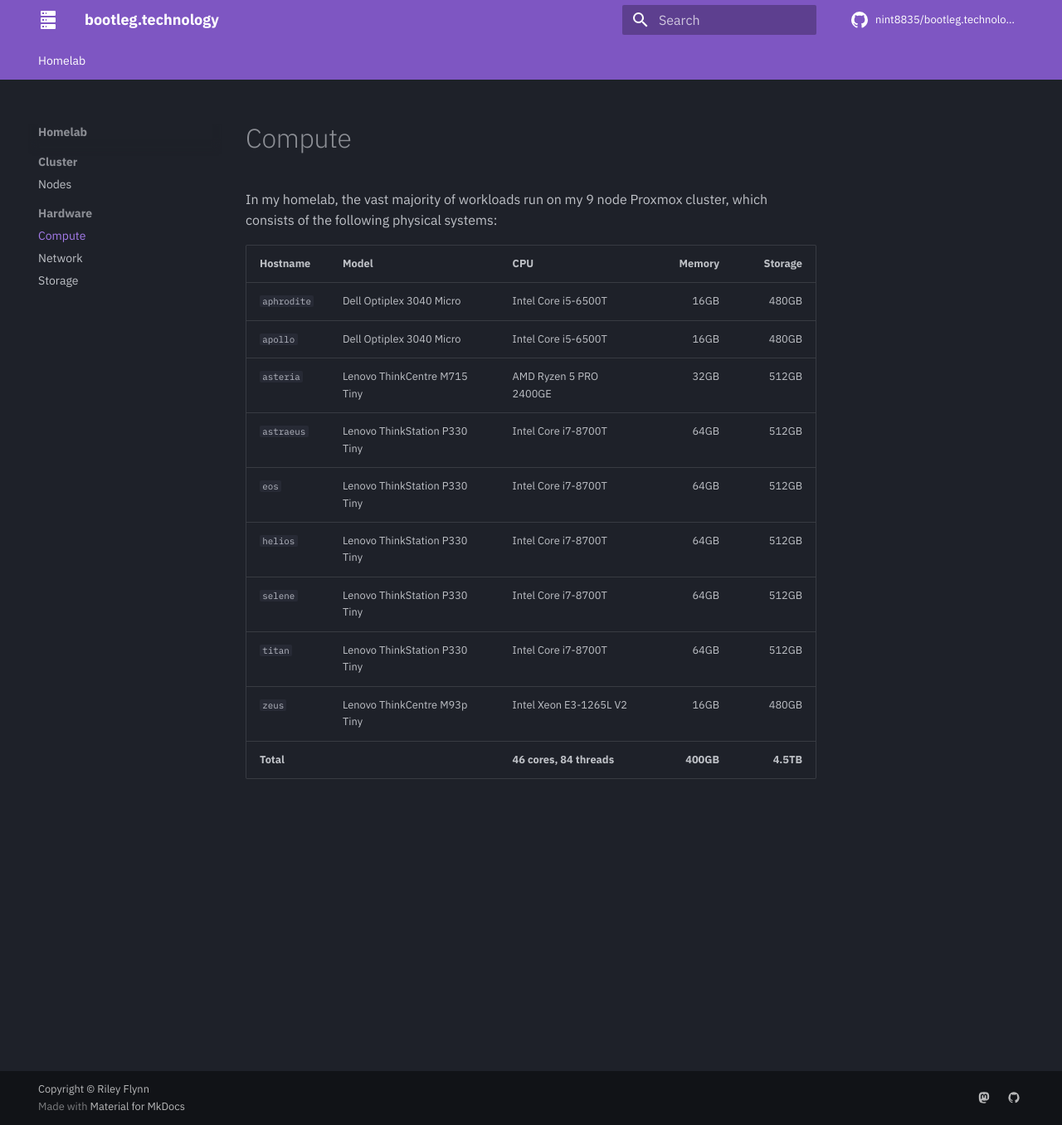
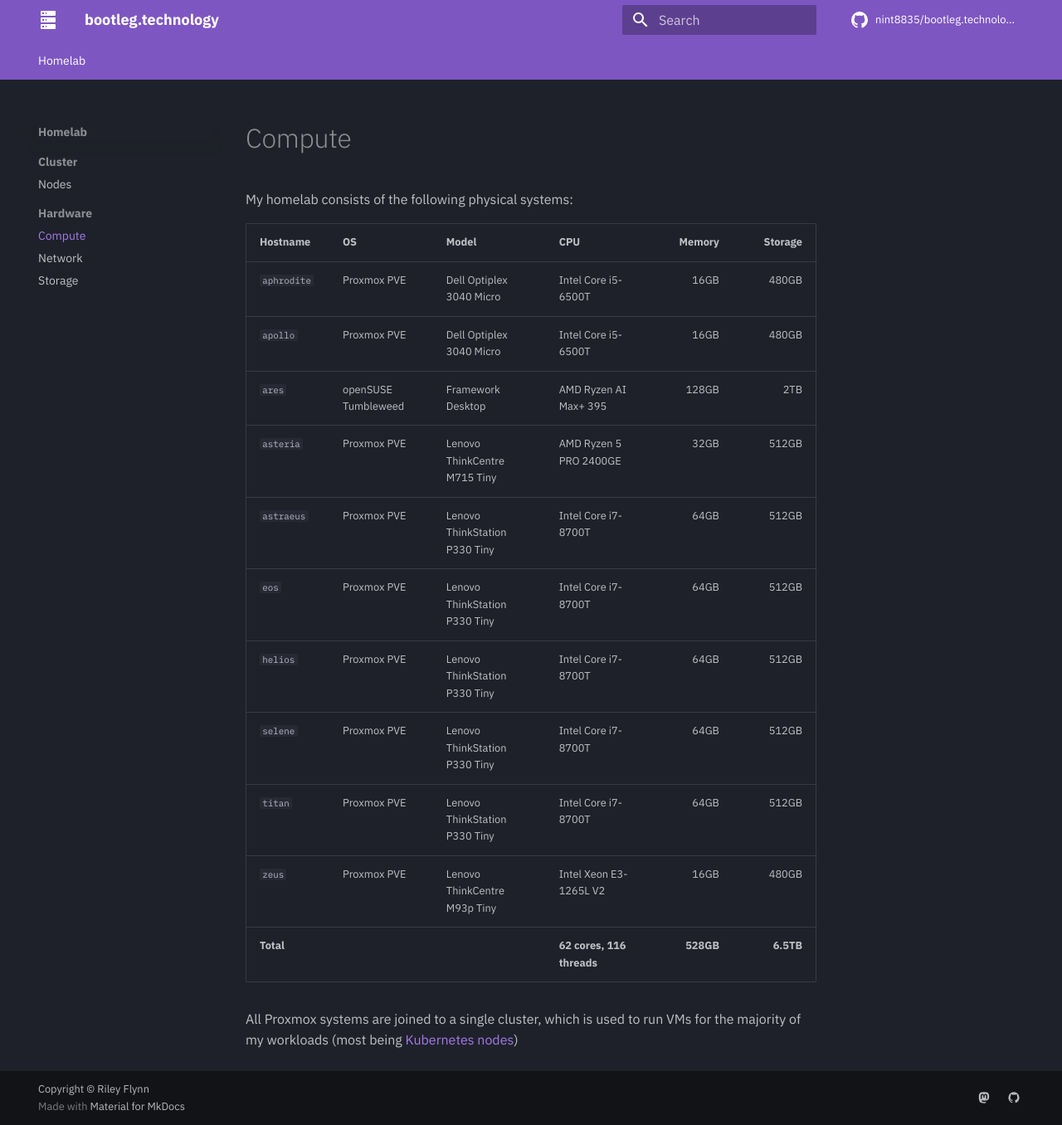
Before and after one commit to nint8835/bootleg.technology, an MkDocs documentation site: the page built from docs/homelab/hardware/compute.md, in a window 1280 px wide and 1356 px high. Shown: the whole window at 83% size. Built offline with MkDocs 1.6.1 and Material for MkDocs 9.7.7, drawn with Linux system fonts in a browser that asks for light colours; plug-ins that fetch from the network failed and are left out; comment, search, counter and statistics services are not loaded.

Commit message:
Add Framework Desktop to compute list

```diff
--- a/docs/homelab/hardware/compute.md
+++ b/docs/homelab/hardware/compute.md
@@ -3,17 +3,20 @@
 description: Details of the compute hardware I use in my homelab.
 ---
 
-In my homelab, the vast majority of workloads run on my 9 node Proxmox cluster, which consists of the following physical systems:
+My homelab consists of the following physical systems:
 
-| Hostname    | Model                         | CPU                      |    Memory |   Storage |
-| ----------- | ----------------------------- | ------------------------ | --------: | --------: |
-| `aphrodite` | Dell Optiplex 3040 Micro      | Intel Core i5-6500T      |      16GB |     480GB |
-| `apollo`    | Dell Optiplex 3040 Micro      | Intel Core i5-6500T      |      16GB |     480GB |
-| `asteria`   | Lenovo ThinkCentre M715 Tiny  | AMD Ryzen 5 PRO 2400GE   |      32GB |     512GB |
-| `astraeus`  | Lenovo ThinkStation P330 Tiny | Intel Core i7-8700T      |      64GB |     512GB |
-| `eos`       | Lenovo ThinkStation P330 Tiny | Intel Core i7-8700T      |      64GB |     512GB |
-| `helios`    | Lenovo ThinkStation P330 Tiny | Intel Core i7-8700T      |      64GB |     512GB |
-| `selene`    | Lenovo ThinkStation P330 Tiny | Intel Core i7-8700T      |      64GB |     512GB |
-| `titan`     | Lenovo ThinkStation P330 Tiny | Intel Core i7-8700T      |      64GB |     512GB |
-| `zeus`      | Lenovo ThinkCentre M93p Tiny  | Intel Xeon E3-1265L V2   |      16GB |     480GB |
-| **Total**   |                               | **46 cores, 84 threads** | **400GB** | **4.5TB** |
+| Hostname    | OS                  | Model                         | CPU                       |    Memory |   Storage |
+| ----------- | ------------------- | ----------------------------- | ------------------------- | --------: | --------: |
+| `aphrodite` | Proxmox PVE         | Dell Optiplex 3040 Micro      | Intel Core i5-6500T       |      16GB |     480GB |
+| `apollo`    | Proxmox PVE         | Dell Optiplex 3040 Micro      | Intel Core i5-6500T       |      16GB |     480GB |
+| `ares`      | openSUSE Tumbleweed | Framework Desktop             | AMD Ryzen AI Max+ 395     |     128GB |       2TB |
+| `asteria`   | Proxmox PVE         | Lenovo ThinkCentre M715 Tiny  | AMD Ryzen 5 PRO 2400GE    |      32GB |     512GB |
+| `astraeus`  | Proxmox PVE         | Lenovo ThinkStation P330 Tiny | Intel Core i7-8700T       |      64GB |     512GB |
+| `eos`       | Proxmox PVE         | Lenovo ThinkStation P330 Tiny | Intel Core i7-8700T       |      64GB |     512GB |
+| `helios`    | Proxmox PVE         | Lenovo ThinkStation P330 Tiny | Intel Core i7-8700T       |      64GB |     512GB |
+| `selene`    | Proxmox PVE         | Lenovo ThinkStation P330 Tiny | Intel Core i7-8700T       |      64GB |     512GB |
+| `titan`     | Proxmox PVE         | Lenovo ThinkStation P330 Tiny | Intel Core i7-8700T       |      64GB |     512GB |
+| `zeus`      | Proxmox PVE         | Lenovo ThinkCentre M93p Tiny  | Intel Xeon E3-1265L V2    |      16GB |     480GB |
+| **Total**   |                     |                               | **62 cores, 116 threads** | **528GB** | **6.5TB** |
+
+All Proxmox systems are joined to a single cluster, which is used to run VMs for the majority of my workloads (most being [Kubernetes nodes](../cluster/nodes.md))
```
